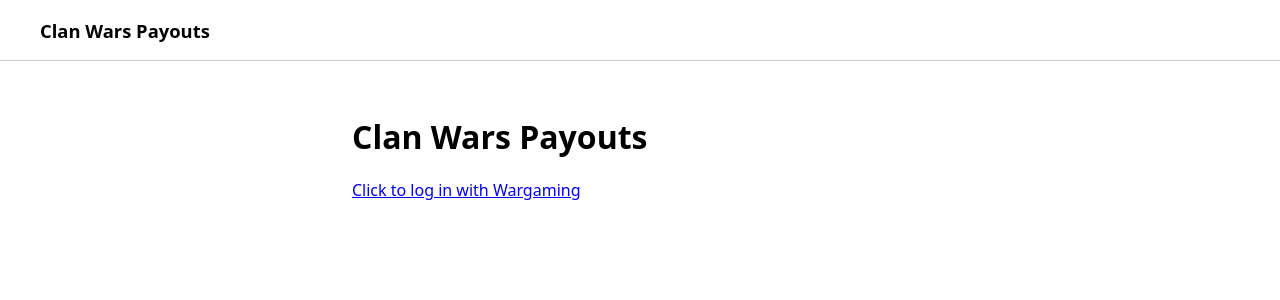
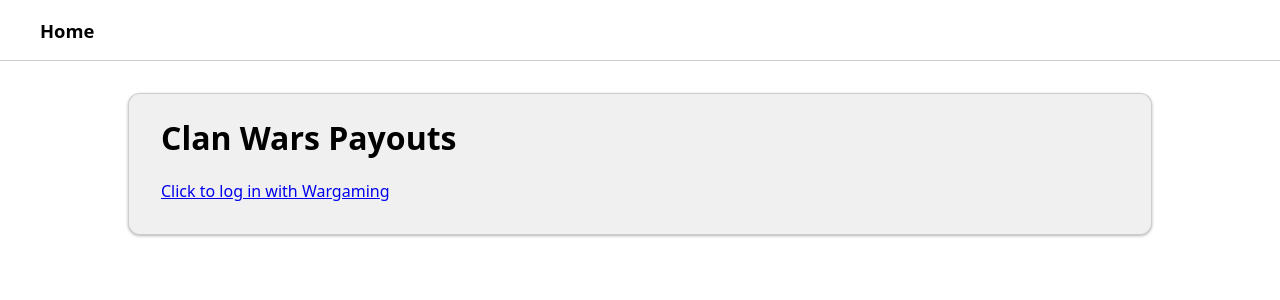
Before and after one commit to teng1m/clan-wars-payouts, a FastAPI app: page / in a window 1280 px wide. Shown: the top 300 px of the page. Run offline with FastAPI, Linux system fonts and the light colour scheme.

Commit message:
fixed styling

```diff
--- a/app/static/payouts.css
+++ b/app/static/payouts.css
@@ -1,8 +1,3 @@
-/* The 12-column matrix needs more room than the default 40rem */
-body:has(.payouts-table) main {
-    max-width: 64rem;
-}
-
 .warning {
     background: color-mix(in srgb, #ffb300 18%, transparent);
     border-left: 4px solid #ffb300;
--- a/app/static/style.css
+++ b/app/static/style.css
@@ -49,11 +49,17 @@ body {
 }
 
 main {
-    width: 100%;
-    max-width: 40rem;
-    padding: 2rem;
-    margin-inline: auto;
+    width: min(64rem, 100% - 2.5rem);
+    padding-left: 2rem;
+    padding-right: 2rem;
+    padding-bottom: 1rem;
+    /* padding: 2rem; */
+    margin: 2rem auto;
     box-sizing: border-box;
+    background: color-mix(in srgb, currentColor 6%, transparent);
+    border: 1px solid color-mix(in srgb, currentColor 15%, transparent);
+    border-radius: 0.75rem;
+    box-shadow: 0 1px 3px rgba(0, 0, 0, 0.3);
 }
 
 button {
--- a/app/templates/home.html
+++ b/app/templates/home.html
@@ -8,9 +8,7 @@
 </p>
 {% if user.clan %} {% if checked_in %}
 <p>You've checked in for {{ clan_day.strftime("%A, %b %-d") }}. Thanks for playing!</p>
-{% else %} {% if error %}
-<p class="error">{{ error }}</p>
-{% endif %}
+{% else %}
 <form action="/" method="post">
     <label>
         Enter the code for {{ clan_day.strftime("%A, %b %-d") }}:
@@ -25,9 +23,10 @@
     </label>
     <button type="submit">Submit</button>
 </form>
+{% if error %}
+<p class="error">{{ error }}</p>
+{% endif %} {% endif %} {% else %}
+<p>You're not part of a clan!</p>
 {% endif %} {% else %}
-<p>You're not part of a clan!</p>
-{% endif %}
-{% else %}
 <p><a href="/login">Click to log in with Wargaming</a></p>
 {% endif %} {% endblock %}
--- a/app/templates/layout.html
+++ b/app/templates/layout.html
@@ -9,10 +9,9 @@
     </head>
     <body>
         <header class="topbar">
-            <a href="/" class="brand">Clan Wars Payouts</a>
+            <a href="/" class="brand">Home</a>
             <nav class="topbar-right">
-                {% if user %}
-                {% if user.clan_role in admin_roles %}
+                {% if user %} {% if user.clan_role in admin_roles %}
                 <a href="/admin">Admin Panel</a>
                 {% endif %}
                 <form action="/logout" method="post">
```
